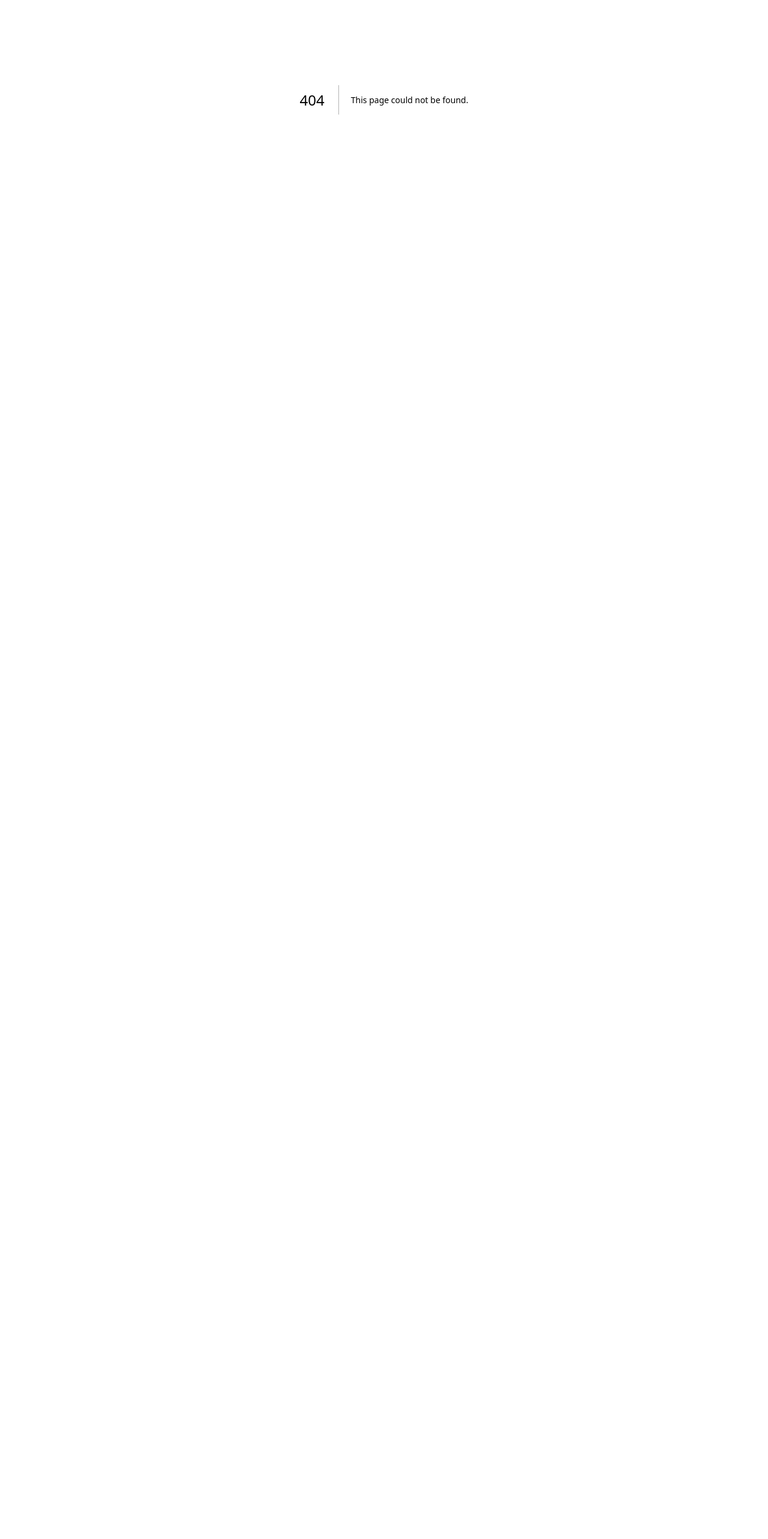
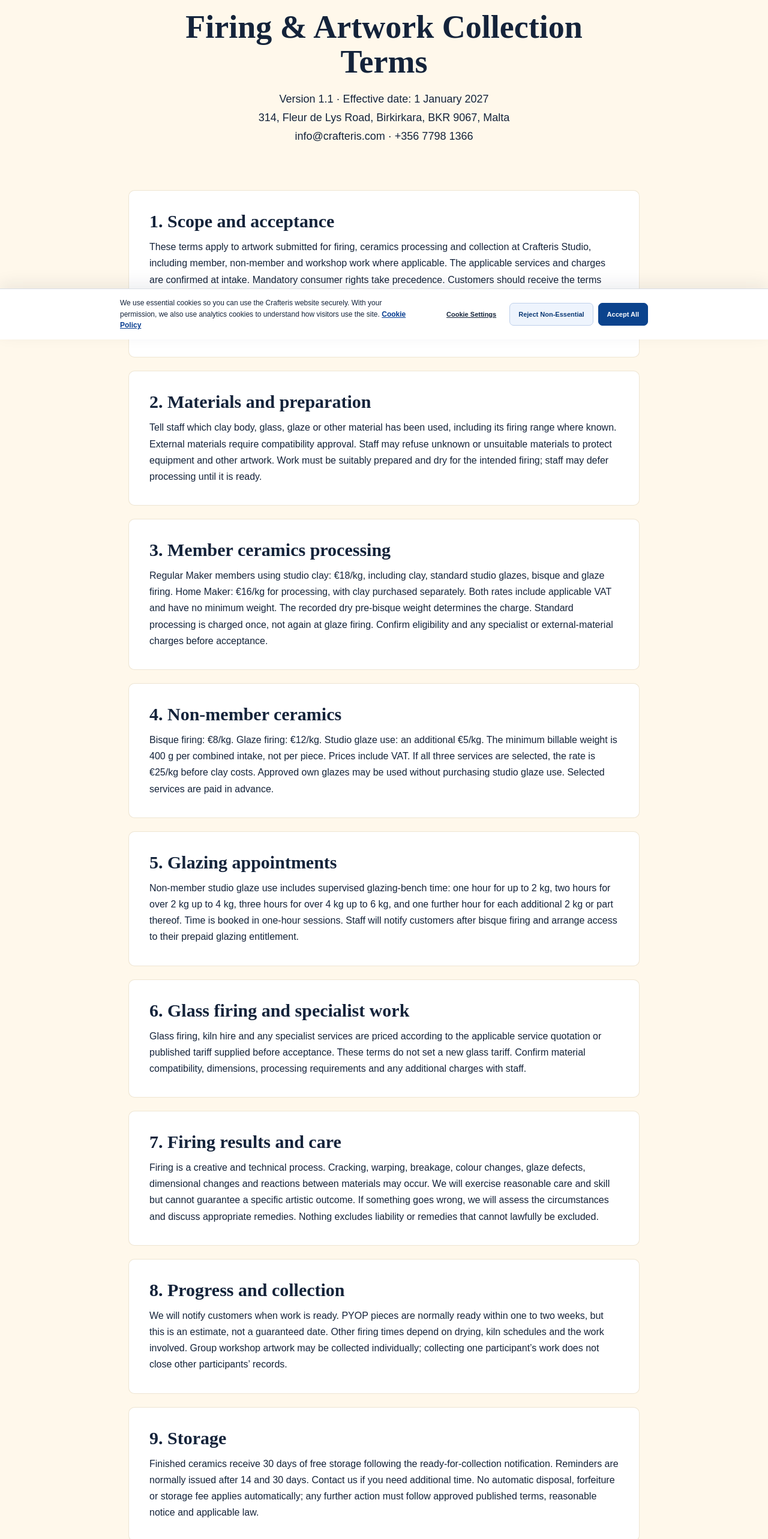
Before and after one commit to guzzep/crafteris-studio-website, a Next.js app: page /firing-terms in a window 1280 px wide. Before the commit this address had no page. Shown: the part 234-2800 px from the top of the page at 60% size. Before the commit the page ends 800 px from the top, so only its background shows below. Built offline with nearby package versions, Linux system fonts and the light colour scheme; no server answers; the database is empty.

Commit message:
Add supplied firing and artwork collection terms as readable web page

```diff
--- /dev/null
+++ b/src/app/firing-terms/page.tsx
@@ -0,0 +1,49 @@
+import Header from "@/components/Header";
+import Footer from "@/components/Footer";
+import Link from "next/link";
+import { studioContact } from "@/lib/studio-contact";
+import styles from "../support.module.css";
+export const metadata={title:"Firing & Artwork Collection Terms | Crafteris Studio"};
+const sections=[
+  [
+    "1. Scope and acceptance",
+    "These terms apply to artwork submitted for firing, ceramics processing and collection at Crafteris Studio, including member, non-member and workshop work where applicable. The applicable services and charges are confirmed at intake. Mandatory consumer rights take precedence. Customers should receive the terms before accepting a service. Explicit digital acceptance is recorded on first use and again when applicable terms change or special conditions apply. The applicable version is linked to each intake; returning customers can review or download it before confirming."
+  ],
+  [
+    "2. Materials and preparation",
+    "Tell staff which clay body, glass, glaze or other material has been used, including its firing range where known. External materials require compatibility approval. Staff may refuse unknown or unsuitable materials to protect equipment and other artwork. Work must be suitably prepared and dry for the intended firing; staff may defer processing until it is ready."
+  ],
+  [
+    "3. Member ceramics processing",
+    "Regular Maker members using studio clay: €18/kg, including clay, standard studio glazes, bisque and glaze firing. Home Maker: €16/kg for processing, with clay purchased separately. Both rates include applicable VAT and have no minimum weight. The recorded dry pre-bisque weight determines the charge. Standard processing is charged once, not again at glaze firing. Confirm eligibility and any specialist or external-material charges before acceptance."
+  ],
+  [
+    "4. Non-member ceramics",
+    "Bisque firing: €8/kg. Glaze firing: €12/kg. Studio glaze use: an additional €5/kg. The minimum billable weight is 400 g per combined intake, not per piece. Prices include VAT. If all three services are selected, the rate is €25/kg before clay costs. Approved own glazes may be used without purchasing studio glaze use. Selected services are paid in advance."
+  ],
+  [
+    "5. Glazing appointments",
+    "Non-member studio glaze use includes supervised glazing-bench time: one hour for up to 2 kg, two hours for over 2 kg up to 4 kg, three hours for over 4 kg up to 6 kg, and one further hour for each additional 2 kg or part thereof. Time is booked in one-hour sessions. Staff will notify customers after bisque firing and arrange access to their prepaid glazing entitlement."
+  ],
+  [
+    "6. Glass firing and specialist work",
+    "Glass firing, kiln hire and any specialist services are priced according to the applicable service quotation or published tariff supplied before acceptance. These terms do not set a new glass tariff. Confirm material compatibility, dimensions, processing requirements and any additional charges with staff."
+  ],
+  [
+    "7. Firing results and care",
+    "Firing is a creative and technical process. Cracking, warping, breakage, colour changes, glaze defects, dimensional changes and reactions between materials may occur. We will exercise reasonable care and skill but cannot guarantee a specific artistic outcome. If something goes wrong, we will assess the circumstances and discuss appropriate remedies. Nothing excludes liability or remedies that cannot lawfully be excluded."
+  ],
+  [
+    "8. Progress and collection",
+    "We will notify customers when work is ready. PYOP pieces are normally ready within one to two weeks, but this is an estimate, not a guaranteed date. Other firing times depend on drying, kiln schedules and the work involved. Group workshop artwork may be collected individually; collecting one participant’s work does not close other participants’ records."
+  ],
+  [
+    "9. Storage",
+    "Finished ceramics receive 30 days of free storage following the ready-for-collection notification. Reminders are normally issued after 14 and 30 days. Contact us if you need additional time. No automatic disposal, forfeiture or storage fee applies automatically; any further action must follow approved published terms, reasonable notice and applicable law."
+  ],
+  [
+    "10. Questions and complaints",
+    "Contact info@crafteris.com or +356 7798 1366 with your intake reference if available. We will review concerns fairly. Statutory rights remain unaffected."
+  ]
+];
+export default function Page(){return <><Header/><main className={styles.page}><section className={styles.hero}><div className={styles.heroInner}><p className={styles.eyebrow}>{studioContact.name}</p><h1>Firing & Artwork Collection Terms</h1><p>Version 1.1 · Effective date: 1 January 2027</p><p>{studioContact.address}</p><p><a href={"mailto:"+studioContact.email}>{studioContact.email}</a> · <a href={studioContact.phoneHref}>{studioContact.phone}</a></p></div></section><div className={styles.content}>{sections.map(([heading,...paragraphs])=><section className={styles.card} key={heading}><h2>{heading}</h2>{paragraphs.map((p,i)=><p key={i} style={{marginTop:i?12:0}}>{p}</p>)}</section>)}<Link href="/policies">← All policies & studio terms</Link></div></main><Footer/></>;}
```
